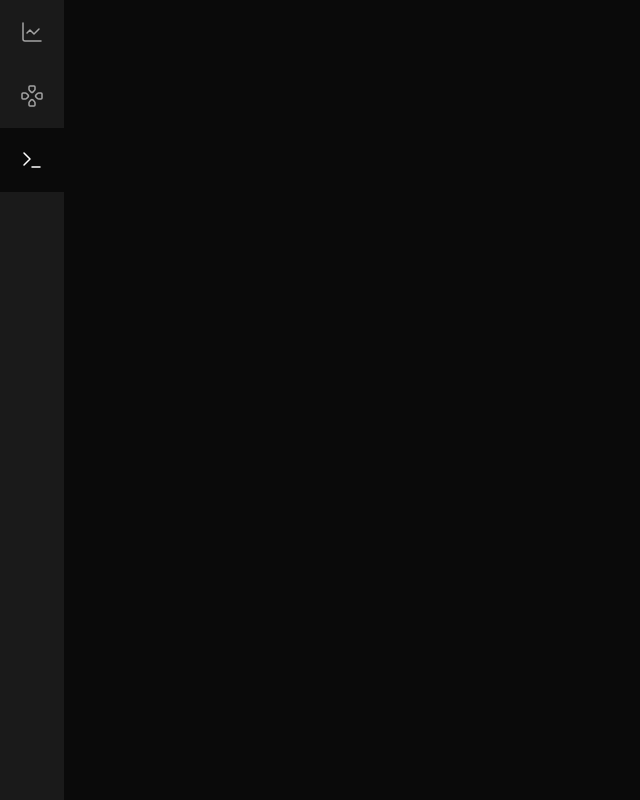
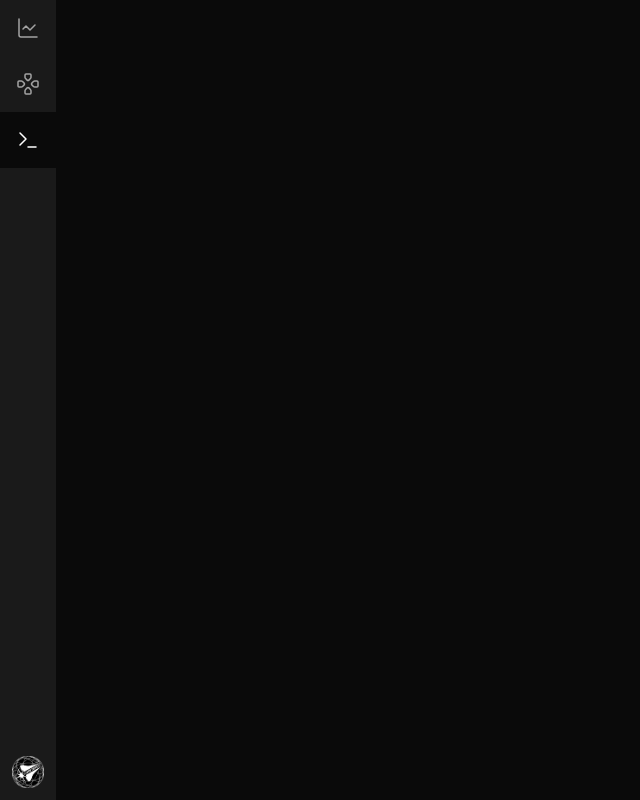
Before and after one commit to CoheterosUS/coheteros-gsui, a React (Vite) app: page /logs in a window 1280 px wide. Shown: the whole page, without its empty margins (0-640 px from the left). Built offline with nearby package versions, Linux system fonts and the light colour scheme.

Commit message:
Add logo

```diff
--- a/src/components/sidebar/sidebar.tsx
+++ b/src/components/sidebar/sidebar.tsx
@@ -7,7 +7,7 @@ export default function Sidebar () {
 
   return (
     <div
-      className='w-16 flex bg-primary'
+      className='w-14 flex flex-col items-center justify-between bg-primary'
     >
       <div
         className='w-full flex flex-col items-center'
@@ -22,6 +22,11 @@ export default function Sidebar () {
           ))
         }
       </div>
+      <img
+        src='/logo.png'
+        alt='Logo'
+        className='w-full h-auto p-3 aspect-square'
+      />
     </div>
   )
 }
```
Also changed, not shown: public/logo.png (added).
